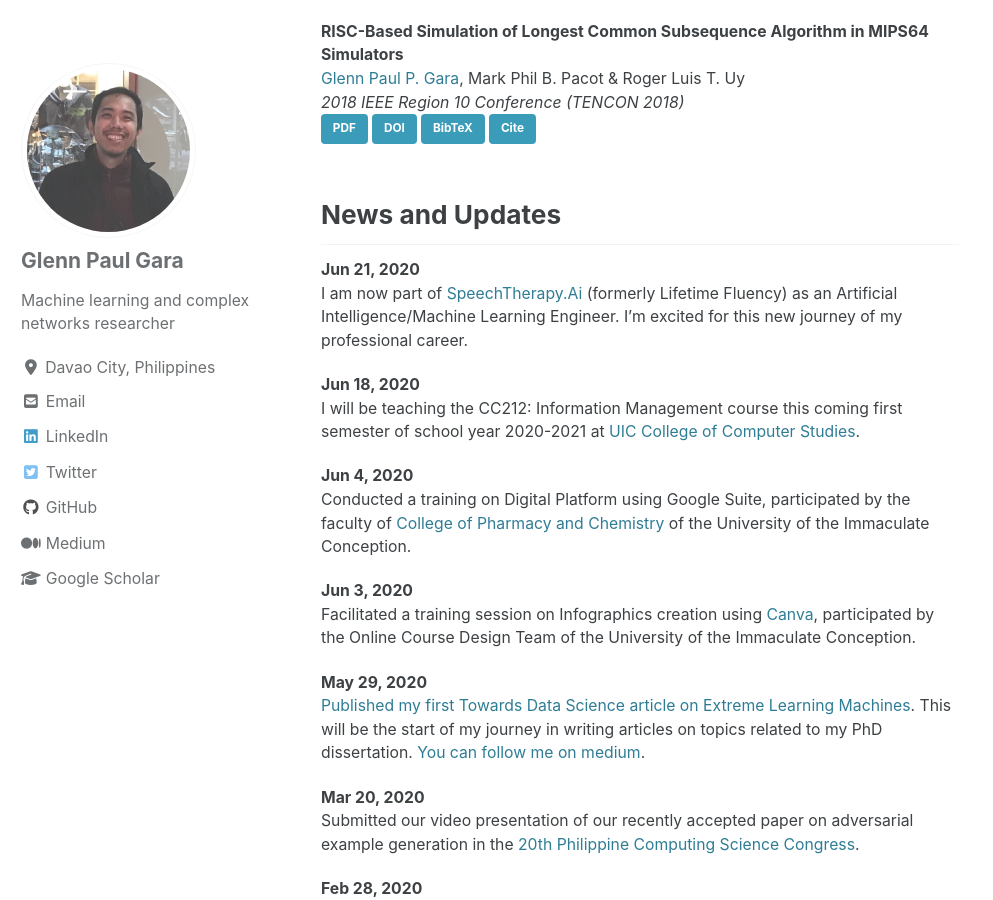
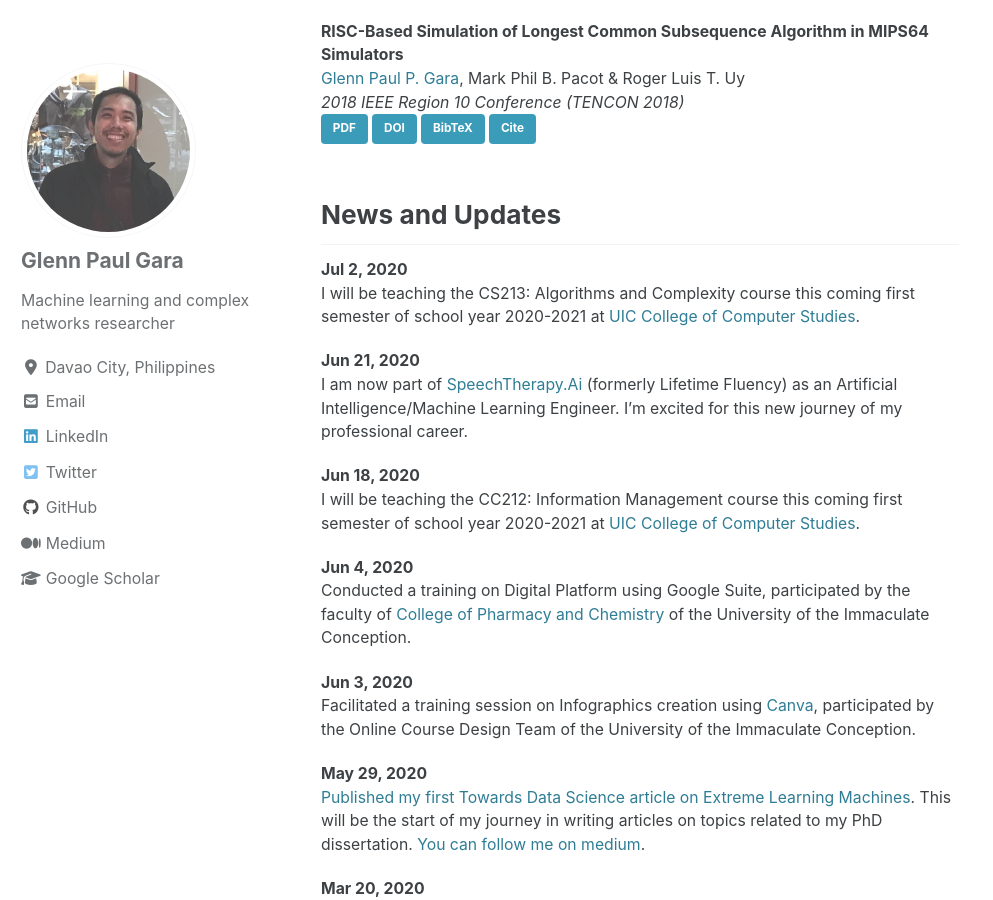
Before and after one commit to glenngara/glenngara.github.io, a Jekyll site: the page built from _pages/home.md, in a window 1280 px wide and 900 px high, scrolled down 937 px. Shown: the whole window, without its empty margins (0-993 px from the left). Built offline with Jekyll 4.4.1, drawn with Linux system fonts in a browser that asks for light colours; cached includes are drawn as plain includes; nearby versions of some CDN libraries.

Commit message:
updated home

```diff
--- a/_pages/home.md
+++ b/_pages/home.md
@@ -42,6 +42,9 @@ Eduardo B. Santiago & [Glenn Paul P. Gara](/)
 
 News and Updates
 ------
+**Jul 2, 2020**
+I will be teaching the CS213: Algorithms and Complexity course this coming first semester of school year 2020-2021 at [UIC College of Computer Studies](https://www.uic.edu.ph/ite/).
+
 **Jun 21, 2020**
 I am now part of [SpeechTherapy.Ai](https://lifetimefluency.com/) (formerly Lifetime Fluency) as an Artificial Intelligence/Machine Learning Engineer. I'm excited for this new journey of my professional career.
 
```
